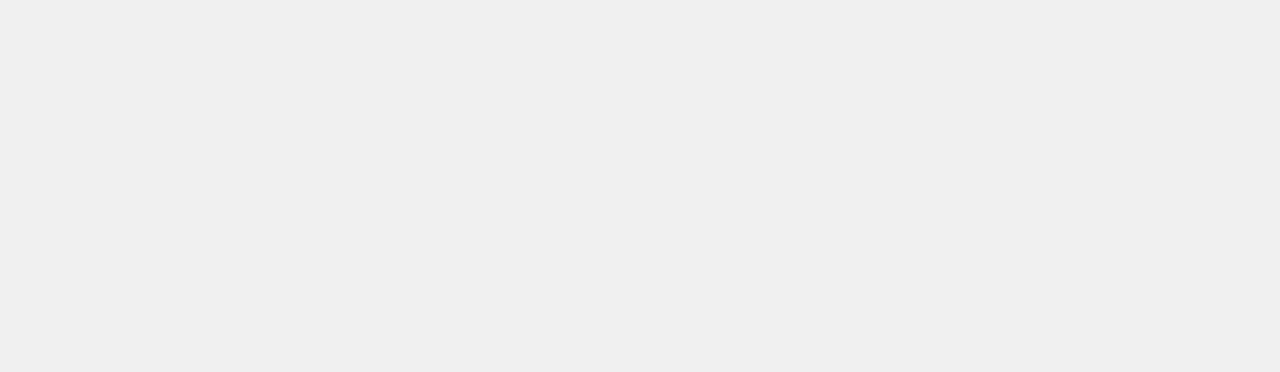
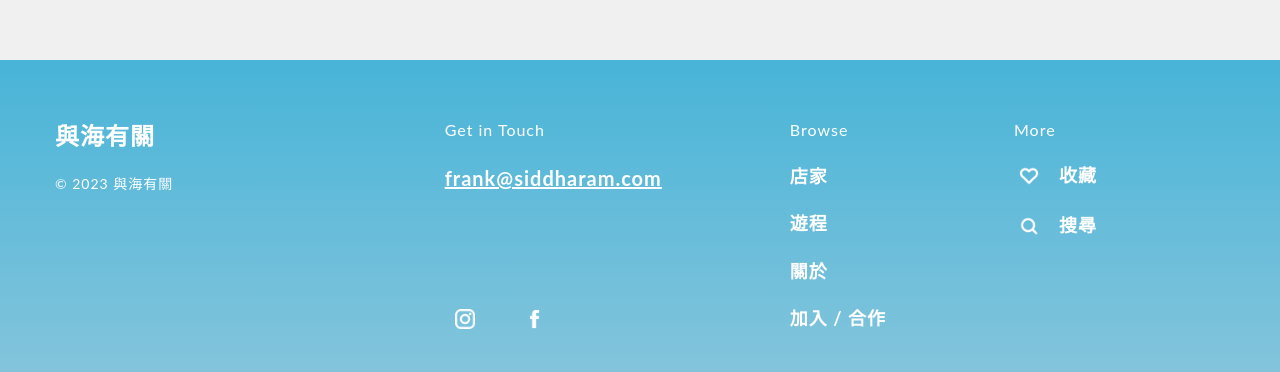
Before and after one commit to FrankYeah/oceanLandCode, a Nuxt app: page / in a window 1280 px wide. Shown: the part 740-1112 px from the top of the page. Before the commit the page ends 800 px from the top, so only its background shows below. Built offline with nearby package versions, Linux system fonts and the light colour scheme.

Commit message:
footer header

```diff
--- a/components/FooterStatic.vue
+++ b/components/FooterStatic.vue
@@ -1,5 +1,61 @@
 <template>
-  <div class="header">
+  <div class="footer">
+    <div class="footer-outer">
+      <div class="footer-left">
+        <nuxt-link class="footer-href" to="/">
+          <div class="footer-logo">與海有關</div>
+        </nuxt-link>
+          <div class="footer-copyright">© 2023 與海有關</div>
+      </div>
+      <div class="footer-right">
+        <div class="footer-box">
+          <div class="footer-title">Get in Touch</div>
+          <div class="footer-mail">frank@siddharam.com</div>
+          <div class="footer-social">
+            <a class="footer-href" href="https://www.instagram.com/sidd.blue/" target="_blank">
+              <img class="footer-social-icon default-image" src="@/assets/img/footer/ig.png" alt="logo">
+              <img class="footer-social-icon hover-image" src="@/assets/img/navigation/ig_h.png" alt="logo">
+            </a>
+            <a class="footer-href" href="https://www.instagram.com/sidd.blue/" target="_blank">
+              <img class="footer-social-icon default-image" src="@/assets/img/footer/fb.png" alt="logo">
+              <img class="footer-social-icon hover-image" src="@/assets/img/navigation/fb_h.png" alt="logo">
+            </a>
+          </div>
+        </div>
+        <div class="footer-box">
+          <div class="footer-title">Browse</div>
+          <nuxt-link class="footer-href" to="/">
+            <div class="footer-text">店家</div>
+          </nuxt-link>
+          <nuxt-link class="footer-href" to="/">
+            <div class="footer-text">遊程</div>
+          </nuxt-link>
+          <nuxt-link class="footer-href" to="/">
+            <div class="footer-text">關於</div>
+          </nuxt-link>
+          <nuxt-link class="footer-href" to="/">
+            <div class="footer-text">加入 / 合作</div>
+          </nuxt-link>
+        </div>
+        <div class="footer-box">
+          <div class="footer-title">More</div>
+          <nuxt-link class="footer-href" to="/">
+            <div class="footer-row">
+              <img class="footer-icon default-image" src="@/assets/img/footer/like.png" alt="logo">
+              <img class="footer-icon hover-image" src="@/assets/img/navigation/like_h.png" alt="logo">
+              <div class="footer-icon-text">收藏</div>
+            </div>
+          </nuxt-link>
+          <nuxt-link class="footer-href" to="/">
+            <div class="footer-row">
+              <img class="footer-icon default-image" src="@/assets/img/footer/search.png" alt="logo">
+              <img class="footer-icon hover-image" src="@/assets/img/navigation/search_h.png" alt="logo">
+              <div class="footer-icon-text">搜尋</div>
+            </div>
+          </nuxt-link>
+        </div>
+      </div>
+    </div>
   </div>
 </template>
 
@@ -11,13 +67,105 @@
 
 <style lang="scss" scoped>
 
-.header {
+.footer {
+  padding: 60px 0px;
+  color: white;
+  background-image: linear-gradient(to bottom, #48b4d8, rgba(141, 179, 200, 0.4) 200%);
 
+  &-outer {
+    max-width: 1200px;
+    width: 100vw;
+    display: flex;
+    justify-content: space-between;
+    margin: auto;
+    padding: 0px 15px;
+  }
+
+  &-left {
+
+  }
+
+  &-href {
+
+    &:hover .default-image {
+      display: none;
+    }
+
+    &:hover .hover-image {
+      display: block;
+    }
+
+  }
+
+  &-logo {
+    font-size: 24px;
+    font-weight: bold;
+  }
+
+  &-copyright {
+    margin-top: 24px;
+    font-size: 14px;
+  }
+
+  &-right {
+    display: flex;
+  }
+
+  &-box {
+    margin-right: 10vw;
+  }
+
+  &-title {
+    font-size: 16px;
+  }
+
+  &-mail {
+    margin-top: 24px;
+    font-size: 20px;
+    font-weight: bold;
+    text-decoration: underline;
+  }
+
+  &-social {
+    display: flex;
+    margin-top: 108px;
+  }
+
+  &-social-icon {
+    width: 40px;
+    margin-right: 30px;
+  }
+
+  &-text {
+    margin-top: 24px;
+    font-size: 18px;
+    font-weight: bold;
+
+    &:hover {
+      color: #8a8a8a;
+    }
+  }
+
+  &-row {
+    display: flex;
+    align-items: center;
+    margin-top: 20px;
+  }
+
+  &-icon {
+    width: 30px;
+    margin-right: 15px;
+  }
+
+  &-icon-text {
+    font-size: 18px;
+    font-weight: bold;
+  }
 }
 
 @media( max-width: 1023px ){
 
-.header {
+.footer {
 
 
 }
--- a/components/HeaderStatic.vue
+++ b/components/HeaderStatic.vue
@@ -64,7 +64,7 @@
   transform: translate(-50%, 0%);
   max-width: 1200px;
   padding: 0px 15px;
-  width: calc(100vw - 0px);
+  width: 100vw;
   height: 60px;
   display: flex;
   justify-content: space-between;
--- a/pages/index.vue
+++ b/pages/index.vue
@@ -11,7 +11,7 @@
 <style lang="scss" scoped>
 
 .index {
-
+  min-height: 100vh;
 }
 
 @media( max-width: 1023px ){
```
